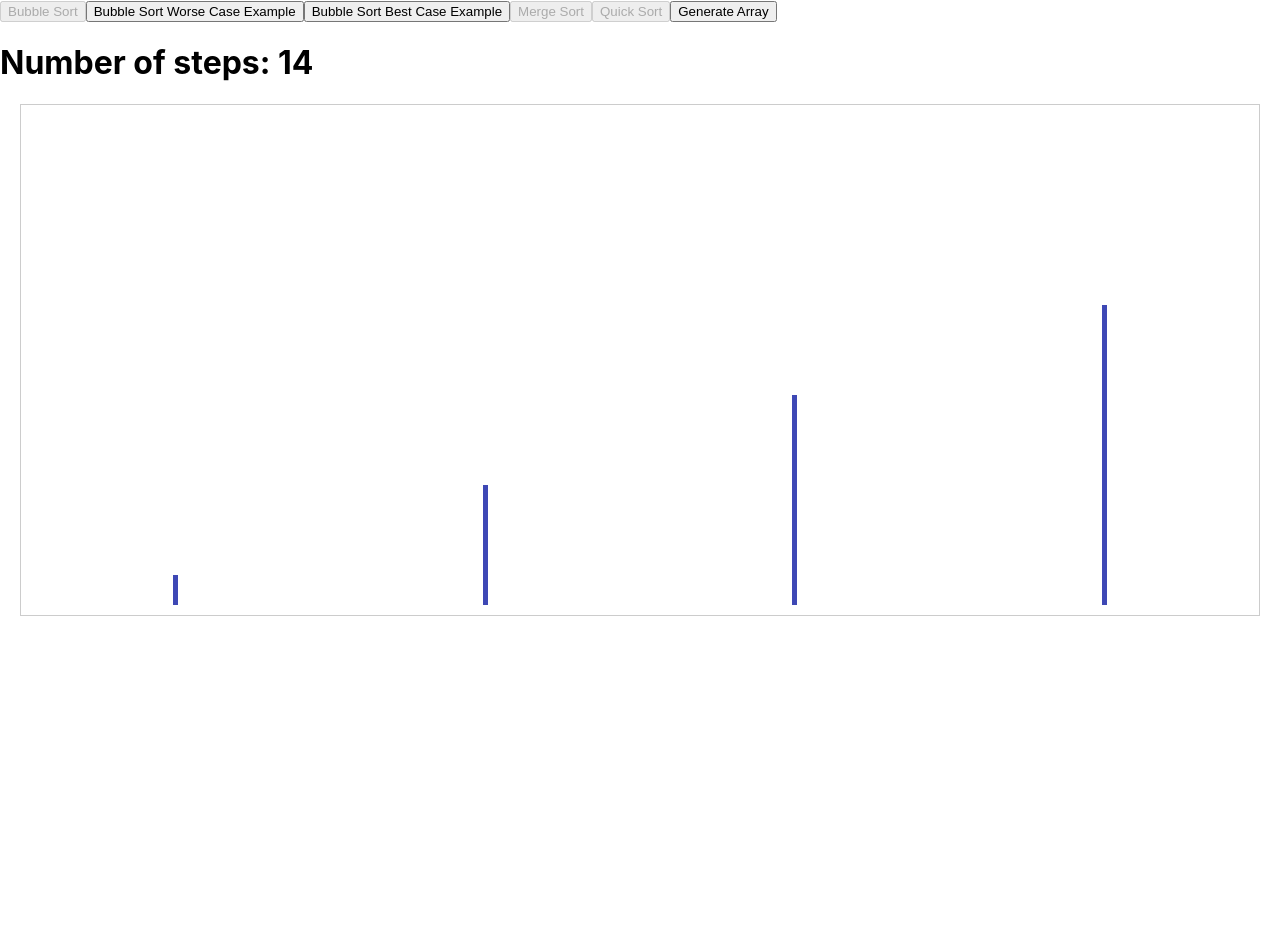
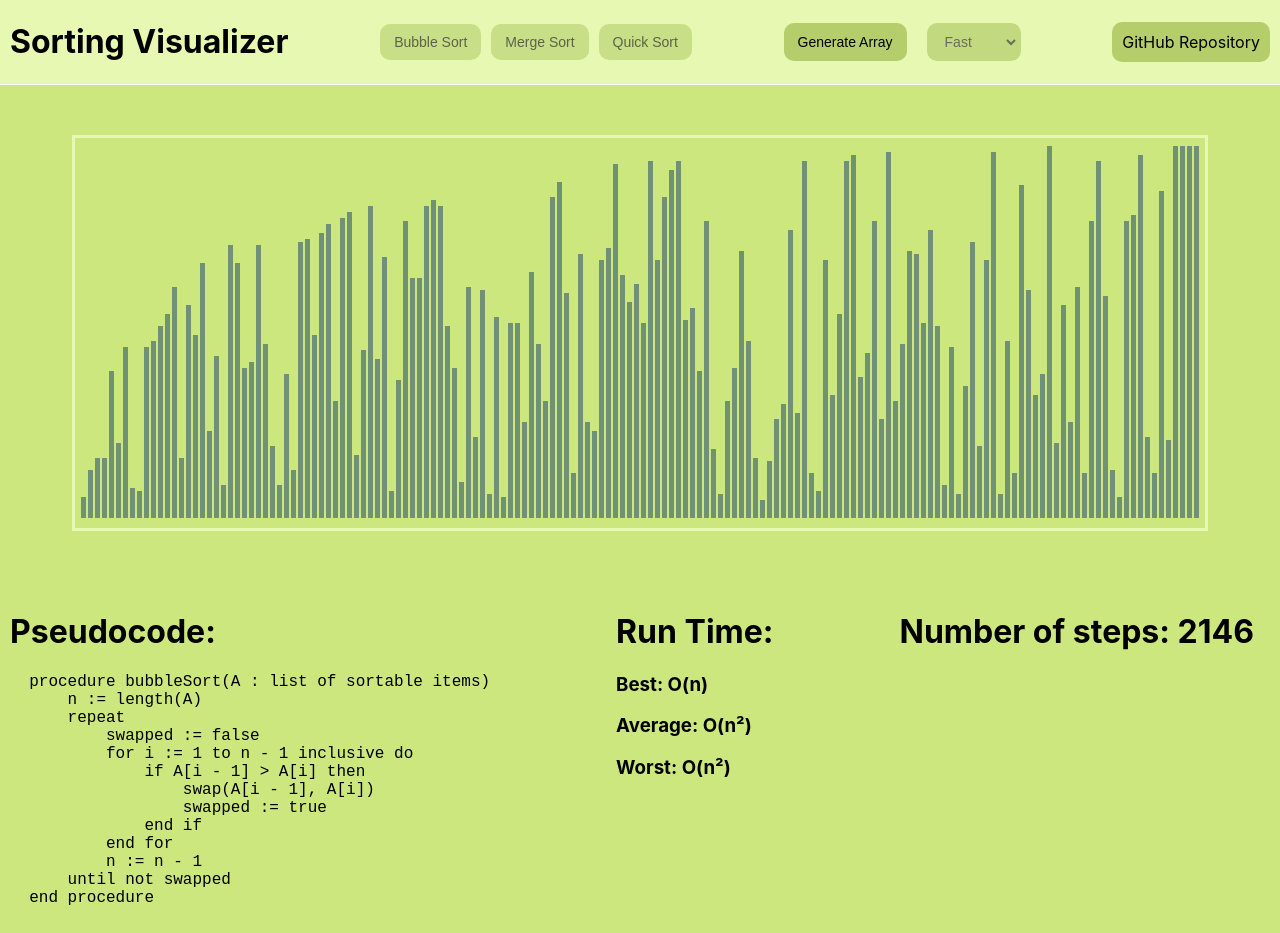
Before and after one commit to Adishtienmetz/sorting-visualizer, a React (Create React App) app: page / in a window 1280 px wide. Both pictures are taken after a click on the button "Bubble Sort". Before the commit the page ends 800 px from the top, so only its background shows below. Built offline with nearby package versions, Linux system fonts and the light colour scheme.

Commit message:
added more details under the sorting proccess, made better css for the control panel and added a link to the github repository

```diff
--- a/package.json
+++ b/package.json
@@ -10,6 +10,7 @@
     "@types/node": "^16.18.97",
     "@types/react": "^18.3.3",
     "@types/react-dom": "^18.3.0",
+    "lodash": "^4.17.21",
     "react": "^18.3.1",
     "react-dom": "^18.3.1",
     "react-scripts": "5.0.1",
--- a/src/App.css
+++ b/src/App.css
@@ -2,22 +2,127 @@
   display: flex;
   align-items: flex-end;
   justify-content: space-around; /* Distribute space evenly */
-  height: 500px; /* Increase height to accommodate larger values */
+  height: 380px; /* Increase height to accommodate larger values */
   margin: 20px;
-  border: 1px solid #ccc;
+  border: 3px solid #E6F8B2;
   max-width: 100%; /* Ensure it doesn't overflow the viewport */
   white-space: nowrap; /* Prevent wrapping */
   padding-bottom: 10px; /* Add some padding to avoid clipping */
+  padding-left: 5px;
+  padding-right: 5px;
 }
 
 .array-element {
   width: 5px; /* Make the elements thinner */
-  color: white;
   display: inline-flex; /* Use inline-flex to respect white-space: nowrap */
   align-items: flex-end;
   justify-content: center;
-  font-size: 8px; /* Adjust font size to fit within smaller elements */
-  margin: 0 1px; /* Adjust spacing to fit more elements */
-  background-color: #3e48b5;
+  margin: 0 1px;
+  background-color: #709176;
   transition: background-color 0.3s;
 }
+
+.code-container {
+  display: flex;
+  align-items: flex-start;
+  gap: 10%;
+}
+
+pre{
+  font-size: large;
+}
+
+.title-container {
+  cursor: default;
+}
+
+.control-panel {
+  background-color: #E6F8B2;
+  padding: 1px 10px;
+  border-bottom: 1px solid #ffffff;
+  z-index: 1000;
+  display: flex;
+  justify-content: space-between;
+  align-items: center;
+  flex-wrap: wrap;
+  gap: 10px;
+}
+
+.control-panel a {
+  text-decoration: none;
+  color: inherit;
+  padding: 10px 10px;
+  border-radius: 10px;
+  background-color: #b5cd6b;
+}
+
+.control-panel button {
+  border: 2px solid transparent; /* Set border to transparent to prevent color change */
+  border-radius: 10px; /* Adjust border-radius to control the roundness */
+  padding: 10px 20px; /* Example padding */
+  background-color: #b5cd6b; /* Example background color */
+  color: inherit; /* Example text color */
+  font-size: 16px; /* Example font size */
+}
+
+.control-panel button:disabled {
+  opacity: 0.6; /* Reduce opacity to indicate disabled state */
+  cursor: not-allowed; /* Change cursor to indicate non-interactivity */
+}
+
+.control-panel button:hover {
+  background-color: #b0c17f; /* Example hover background color */
+}
+
+.control-panel select {
+  border: 2px solid transparent; /* Set border to transparent */
+  border-radius: 10px; /* Adjust border-radius for rounded corners */
+  padding: 8px; /* Example padding */
+  font-size: 16px; /* Example font size */
+  background-color: #b5cd6b; /* Example background color */
+  color: #333; /* Example text color */
+}
+
+.control-panel select:hover {
+  background-color: #e0e0e0; /* Example hover background color */
+}
+
+.control-panel select:focus {
+  outline: none; /* Remove default focus outline */
+  border-color: #007bff; /* Example focus border color */
+}
+
+.sorting-buttons, .generate-and-speed {
+  display: flex;
+  gap: 10px;
+}
+
+.sorting-buttons button, .generate-and-speed button, .generate-and-speed select {
+  padding: 8px 12px;
+  font-size: 14px;
+  cursor: pointer;
+}
+
+.visualizer-container {
+  margin-top: 20px;
+  padding: 10px;
+  display: flex;
+  justify-content: center;
+  align-items: center;
+}
+
+.algorithm-code-container {
+  margin-top: 20px;
+  padding: 10px;
+}
+
+@media (max-width: 768px) {
+  .control-panel {
+    flex-direction: column;
+    align-items: flex-start;
+  }
+
+  .visualizer-container {
+    flex-direction: column;
+  }
+}
--- a/src/App.tsx
+++ b/src/App.tsx
@@ -4,9 +4,11 @@ import AlgorithmVisualizer from './components/AlgorithmVisualizer';
 
 function App() {
   return (
+    <>
     <div className="App">
-      <AlgorithmVisualizer/>
+      <AlgorithmVisualizer />
     </div>
+    </>
   );
 }
 
--- a/src/algorithms/mergeSort.ts
+++ b/src/algorithms/mergeSort.ts
@@ -1,16 +1,14 @@
 type Animation = {
-    comparison: boolean; // Indices being compared
-    merge: { index: number; value: number }; // Index and value being merged
+    comparison: boolean; // true if its comparison animation, and false if its a placement one.
+    merge: { index: number; value: number }; // for placement animation, hold the index and value to place.
   };
 
-// Merge two sorted subarrays into one sorted array and record the steps
 const merge = (left: number[], right: number[], leftStartIdx: number, animations: Animation[]): number[] => {
     let result = [];
     let i = 0;
     let j = 0;
     let k = leftStartIdx;
 
-    // Compare elements from left and right arrays and merge them into result
     while (i < left.length && j < right.length) {
       animations.push({ comparison: true, merge: { index: -1, value: -1 } });
 
@@ -26,7 +24,6 @@ const merge = (left: number[], right: number[], leftStartIdx: number, animations
       k++;
     }
 
-    // Append any remaining elements from the left array
     while (i < left.length) {
       result.push(left[i]);
       animations.push({ comparison: false, merge: { index: k, value: left[i] } });
@@ -34,7 +31,6 @@ const merge = (left: number[], right: number[], leftStartIdx: number, animations
       k++;
     }
 
-    // Append any remaining elements from the right array
     while (j < right.length) {
       result.push(right[j]);
       animations.push({ comparison: false, merge: { index: k, value: right[j] } });
@@ -45,23 +41,19 @@ const merge = (left: number[], right: number[], leftStartIdx: number, animations
     return result;
 };
 
-  // Merge sort function with steps recording
 const mergeSort = (array: number[], animations: Animation[] = [], startIdx = 0): [number[], Animation[]] => {
   // Base case: if the array has 1 or 0 elements, it is already sorted
   if (array.length <= 1) {
     return [array, animations];
   }
 
-    // Split the array into two halves
   const mid = Math.floor(array.length / 2);
   const left = array.slice(0, mid);
   const right = array.slice(mid);
 
-    // Recursively sort the left and right halves
   const [sortedLeft] = mergeSort(left, animations, startIdx);
   const [sortedRight] = mergeSort(right, animations, startIdx + mid);
 
-    // Merge the sorted halves
   const sortedArray = merge(sortedLeft, sortedRight, startIdx, animations);
 
   return [sortedArray, animations];
--- a/src/algorithms/quickSort.ts
+++ b/src/algorithms/quickSort.ts
@@ -1,6 +1,6 @@
 type QuickAnimation = {
-    comparison: boolean;
-    indices: [number, number];
+    comparison: boolean; // true if its comparison animation, and false if its a swap one.
+    indices: [number, number]; // hplds the indexes that should be swapped.
 };
 
 const quickSort = (array: number[]): QuickAnimation[] => {
@@ -23,7 +23,6 @@ function partition(newArray: number[], low: number, high: number, animations: Qu
     const pivot = newArray[high];
     let i = low - 1;
     for (let j = low; j < high; j++) {
-        // Record the comparison
         animations.push({ comparison: true, indices: [j, high] });
         if (newArray[j] <= pivot) {
             i++;
--- /dev/null
+++ b/src/components/AlgorithmCode.tsx
@@ -0,0 +1,135 @@
+import React from 'react'
+
+interface AlgorithmCodeProps {
+  algorithm: string;
+  numberOfSteps: number
+}
+
+const AlgorithmCode: React.FC<AlgorithmCodeProps> = ({algorithm, numberOfSteps}) => {
+  const bubbleSortCode =
+  `  procedure bubbleSort(A : list of sortable items)
+      n := length(A)
+      repeat
+          swapped := false
+          for i := 1 to n - 1 inclusive do
+              if A[i - 1] > A[i] then
+                  swap(A[i - 1], A[i])
+                  swapped := true
+              end if
+          end for
+          n := n - 1
+      until not swapped
+  end procedure`
+
+  const mergeSortCode = `  procedure mergeSort(A : list of sortable items)
+    if length(A) <= 1 then
+        return A
+    end if
+
+    mid := length(A) / 2
+    left := mergeSort(A[1:mid])
+    right := mergeSort(A[mid+1:end])
+
+    return merge(left, right)
+  end procedure
+
+  procedure merge(left, right)
+    result := empty list
+    while left is not empty and right is not empty do
+        if first(left) <= first(right) then
+            append first(left) to result
+            left := rest(left)
+        else
+            append first(right) to result
+            right := rest(right)
+        end if
+    end while
+
+    while left is not empty do
+        append first(left) to result
+        left := rest(left)
+    end while
+
+    while right is not empty do
+        append first(right) to result
+        right := rest(right)
+    end while
+
+    return result
+  end procedure`;
+
+  const quickSortCode = `procedure quickSort(A : list of sortable items, low, high)
+  if low < high then
+      pivotIndex := partition(A, low, high)
+      quickSort(A, low, pivotIndex - 1)
+      quickSort(A, pivotIndex + 1, high)
+  end if
+end procedure
+
+procedure partition(A, low, high)
+  pivot := A[high]
+  i := low - 1
+  for j := low to high - 1 do
+      if A[j] < pivot then
+          i := i + 1
+          swap(A[i], A[j])
+      end if
+  end for
+  swap(A[i + 1], A[high])
+  return i + 1
+end procedure`;
+
+
+  return (
+    <div>
+      { algorithm === 'bubble-sort' && (
+        <div className='code-container'>
+          <div className='code'>
+            <h1>Pseudocode: </h1>
+            <pre>{bubbleSortCode}</pre>
+          </div>
+          <div className='runtime'>
+              <h1>Run Time:</h1>
+              <h3>Best: O(n)</h3>
+              <h3>Average: O(n²)</h3>
+              <h3>Worst: O(n²)</h3>
+          </div>
+          <h1 className='steps-count'>Number of steps: {numberOfSteps}</h1>
+        </div>
+
+      )}
+      { algorithm === 'merge-sort' && (
+        <div className='code-container'>
+          <div className='code'>
+            <h1>Pseudocode: </h1>
+            <pre>{mergeSortCode}</pre>
+          </div>
+          <div className='runtime'>
+              <h1>Run Time:</h1>
+              <h3>Best: O(n log(n))</h3>
+              <h3>Average: O(n log(n))</h3>
+              <h3>Worst: O(n log(n))</h3>
+          </div>
+          <h1 className='steps-count'>Number of steps: {numberOfSteps}</h1>
+        </div>
+      )}
+      { algorithm === 'quick-sort' && (
+        <div className='code-container'>
+          <div className='code'>
+            <h1>Pseudocode: </h1>
+            <pre>{quickSortCode}</pre>
+          </div>
+          <div className='runtime'>
+              <h1>Run Time:</h1>
+              <h3>Best: O(n log(n))</h3>
+              <h3>Average: O(n log(n))</h3>
+              <h3>Worst: O(n^2)</h3>
+          </div>
+          <h1 className='steps-count'>Number of steps: {numberOfSteps}</h1>
+        </div>
+      )}
+    </div>
+  )
+}
+
+export default AlgorithmCode
--- a/src/components/AlgorithmVisualizer.tsx
+++ b/src/components/AlgorithmVisualizer.tsx
@@ -1,89 +1,106 @@
-import React, {  useState, useRef  } from 'react'
-import ArrayVisualizer from './ArrayVisualizer'
+import React, { useState, useRef, useEffect } from 'react';
+import ArrayVisualizer from './ArrayVisualizer';
 import { handleBubbleSort, handleMergeSort, handleQuickSort } from '../handlers/sortingHandlers';
+import AlgorithmCode from './AlgorithmCode';
 
-interface AlgorithmVisualizerProps {
+interface AlgorithmVisualizerProps {}
+
+const generateArray = (size: number) => {
+  const newArray = [];
+  for (let i = 0; i < size; i++) {
+    const randomNum = Math.floor(Math.random() * 120) + 5;
+    newArray.push(randomNum);
   }
-
-const ARRAYSIZE = 250;
-const SPEED = 1
-
-const originalArray : number[] = [];
-for (let i = 0; i < ARRAYSIZE; i++) {
-  const randomNum = Math.floor(Math.random() * (150 - 5 + 1)) + 5;
-  originalArray.push(randomNum);
-}
+  return newArray;
+};
 
 const AlgorithmVisualizer: React.FC<AlgorithmVisualizerProps> = () => {
-
-  const [array, setArray] = useState<number[]>([40, 10, 100, 70]);
+  const [arraySize, setArraySize] = useState(window.innerWidth / 8);
+  const [array, setArray] = useState<number[]>(generateArray(arraySize));
   const [isSorting, setIsSorting] = useState<boolean>(false);
   const [numberOfSteps, setNumberOfSteps] = useState<number>(0);
+  const [speed, setSpeed] = useState<number>(2);
+  const [algorithm, setAlgorithm] = useState<string>('');
   const timeoutRefs = useRef<NodeJS.Timeout[]>([]);
 
-  const resetArray = () : void => {
-      // Clear any ongoing timeouts to stop the current sorting process
+  useEffect(() => {
+    const handleResize = () => {
+      const newSize = window.innerWidth / 8;
+      setArraySize(newSize);
+      setArray(generateArray(newSize));
+    };
+
+    window.addEventListener('resize', handleResize);
+    return () => window.removeEventListener('resize', handleResize);
+  }, []);
+
+  const resetArray = (): void => {
     timeoutRefs.current.forEach(timeoutId => clearTimeout(timeoutId));
     timeoutRefs.current = [];
+    setAlgorithm('');
     setIsSorting(false);
     setNumberOfSteps(0);
+  };
+
+  const handleSpeedChange = (event: React.ChangeEvent<HTMLSelectElement>) => {
+    switch (event.currentTarget.value) {
+      case 'fast':
+        setSpeed(1);
+        break;
+      case 'normal':
+        setSpeed(5);
+        break;
+      case 'slow':
+        setSpeed(10);
+        break;
     }
+  };
 
   const handleGenerateArray = () => {
-    resetArray()
+    resetArray();
     const newArray: number[] = [];
-    for (let i = 0; i < ARRAYSIZE; i++) {
-      const randomNum = Math.floor(Math.random() * (150 - 5 + 1)) + 5;
+    for (let i = 0; i < arraySize; i++) {
+      const randomNum = Math.floor(Math.random() * 120) + 5;
       newArray.push(randomNum);
     }
     setArray(newArray);
   };
 
-  const handleWorseCase = (): void => {
-    resetArray();
-    const newArray: number[] = [];
-    for (let i = ARRAYSIZE; i > 0; i--) {
-      newArray.push(i);
-    }
-    setArray(newArray);
-    setNumberOfSteps(0);
-  };
-
-  const handleBestCase = (): void => {
-    resetArray();
-    const newArray: number[] = [];
-    for (let i = 0; i < ARRAYSIZE; i++) {
-      newArray.push(i);
-    }
-    setArray(newArray);
-    setNumberOfSteps(0);
-  };
-
   return (
     <div>
       <div className='control-panel'>
-        <button name='bubble-sort-button' disabled={isSorting} onClick={() => handleBubbleSort(array, setArray, setIsSorting, setNumberOfSteps, timeoutRefs, SPEED)}>
+        <h1 className='title-container'>Sorting Visualizer</h1>
+        <div className='sorting-buttons'>
+          <button name='bubble-sort-button' disabled={isSorting} onClick={() => handleBubbleSort(array, setArray, setIsSorting, setNumberOfSteps, setAlgorithm, timeoutRefs, speed)}>
             Bubble Sort
           </button>
-        <button name='worse-case' onClick={handleWorseCase}>
-            Bubble Sort Worse Case Example
-        </button>
-        <button name='best-case' onClick={handleBestCase}>
-            Bubble Sort Best Case Example
-        </button>
-        <button name='merge-sort-button' disabled={isSorting} onClick={() => handleMergeSort(array, setArray, setIsSorting, setNumberOfSteps, timeoutRefs, SPEED)}>
+          <button name='merge-sort-button' disabled={isSorting} onClick={() => handleMergeSort(array, setArray, setIsSorting, setNumberOfSteps, setAlgorithm, timeoutRefs, speed)}>
             Merge Sort
           </button>
-        <button name='quick-sort-button' disabled={isSorting} onClick={() => handleQuickSort(array, setArray, setIsSorting, setNumberOfSteps, timeoutRefs, SPEED)}>
+          <button name='quick-sort-button' disabled={isSorting} onClick={() => handleQuickSort(array, setArray, setIsSorting, setNumberOfSteps, setAlgorithm, timeoutRefs, speed)}>
             Quick Sort
           </button>
+        </div>
+        <div className='generate-and-speed'>
           <button name='generate-button' onClick={handleGenerateArray}>
             Generate Array
           </button>
-        <h1>Number of steps: {numberOfSteps}</h1>
+          <label htmlFor="speed"></label>
+          <select name="speed" id="speed" disabled={isSorting} onChange={handleSpeedChange}>
+            <option value="fast">Fast</option>
+            <option value="normal">Normal</option>
+            <option value="slow">Slow</option>
+          </select>
         </div>
-      <div>
+        <div className='links'>
+          <a href="https://github.com/Adishtienmetz/algo-visualizer.git" target="_blank" rel="noopener noreferrer">GitHub Repository</a>
+        </div>
+      </div>
+      <div className='visualizer-container'>
         <ArrayVisualizer array={array} />
+      </div>
+      <div className='algorithm-code-container'>
+        <AlgorithmCode algorithm={algorithm} numberOfSteps={numberOfSteps}/>
       </div>
     </div>
   );
--- a/src/handlers/sortingHandlers.ts
+++ b/src/handlers/sortingHandlers.ts
@@ -7,7 +7,8 @@ function isNumbersArray(arr: any): arr is number[] {
     return Array.isArray(arr) && arr.every(item => typeof item === 'number');
 }
 
-const handleBubbleSort = (array: number[], setArray: React.Dispatch<React.SetStateAction<number[]>>, setIsSorting: React.Dispatch<React.SetStateAction<boolean>>, setNumberOfSteps: React.Dispatch<React.SetStateAction<number>>, timeoutRefs: React.MutableRefObject<NodeJS.Timeout[]>, SPEED : number) => {
+const handleBubbleSort = (array: number[], setArray: React.Dispatch<React.SetStateAction<number[]>>, setIsSorting: React.Dispatch<React.SetStateAction<boolean>>, setNumberOfSteps: React.Dispatch<React.SetStateAction<number>>, setAlgorithm: React.Dispatch<React.SetStateAction<string>>, timeoutRefs: React.MutableRefObject<NodeJS.Timeout[]>, SPEED : number) => {
+  setAlgorithm('bubble-sort')
   setIsSorting(true);
   const animations = bubbleSort(array);
   animations.forEach((animation, i) => {
@@ -30,7 +31,8 @@ const handleBubbleSort = (array: number[], setArray: React.Dispatch<React.SetSta
   });
 };
 
-  const handleMergeSort = (array: number[], setArray: React.Dispatch<React.SetStateAction<number[]>>, setIsSorting: React.Dispatch<React.SetStateAction<boolean>>, setNumberOfSteps: React.Dispatch<React.SetStateAction<number>>, timeoutRefs: React.MutableRefObject<NodeJS.Timeout[]>, SPEED : number) => {
+const handleMergeSort = (array: number[], setArray: React.Dispatch<React.SetStateAction<number[]>>, setIsSorting: React.Dispatch<React.SetStateAction<boolean>>, setNumberOfSteps: React.Dispatch<React.SetStateAction<number>>, setAlgorithm: React.Dispatch<React.SetStateAction<string>>, timeoutRefs: React.MutableRefObject<NodeJS.Timeout[]>, SPEED : number) => {
+  setAlgorithm('merge-sort');
   setIsSorting(true);
   const animations = mergeSort(array)[1];
   animations.forEach((animation, i) => {
@@ -52,7 +54,8 @@ const handleBubbleSort = (array: number[], setArray: React.Dispatch<React.SetSta
   });
 };
 
-  const handleQuickSort = (array: number[], setArray: React.Dispatch<React.SetStateAction<number[]>>, setIsSorting: React.Dispatch<React.SetStateAction<boolean>>, setNumberOfSteps: React.Dispatch<React.SetStateAction<number>>, timeoutRefs: React.MutableRefObject<NodeJS.Timeout[]>, SPEED : number) => {
+const handleQuickSort = (array: number[], setArray: React.Dispatch<React.SetStateAction<number[]>>, setIsSorting: React.Dispatch<React.SetStateAction<boolean>>, setNumberOfSteps: React.Dispatch<React.SetStateAction<number>>, setAlgorithm: React.Dispatch<React.SetStateAction<string>>, timeoutRefs: React.MutableRefObject<NodeJS.Timeout[]>, SPEED : number) => {
+  setAlgorithm('quick-sort')
   setIsSorting(true);
   const animations = quickSort(array);
   animations.forEach((animation, i) => {
--- a/src/index.css
+++ b/src/index.css
@@ -5,6 +5,7 @@ body {
     sans-serif;
   -webkit-font-smoothing: antialiased;
   -moz-osx-font-smoothing: grayscale;
+  background-color:#CDE77F;
 }
 
 code {
```
Also changed, not shown: 1 other file (tests, documents, lock files or other folders). Lines whose indentation alone changed are shown as unchanged.
